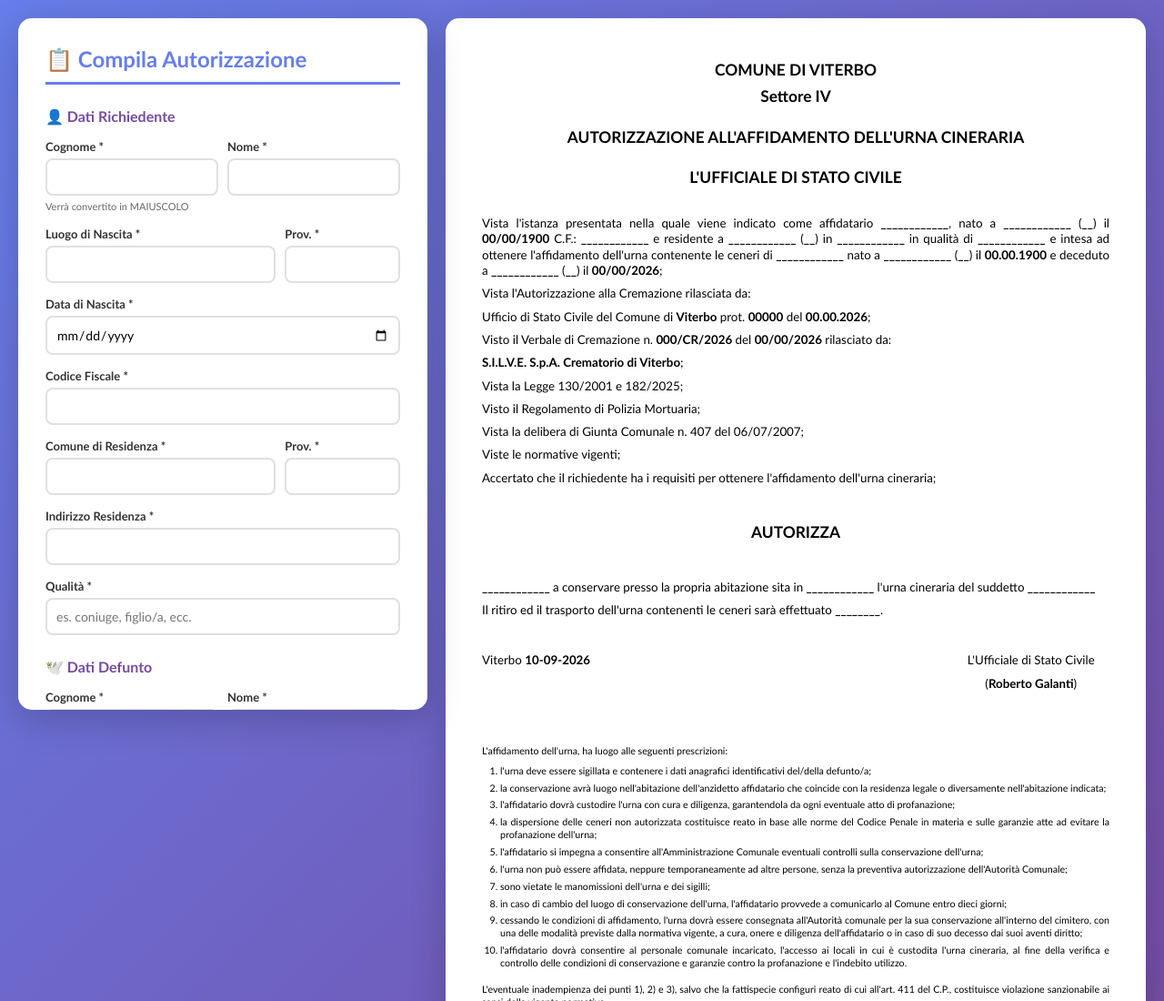
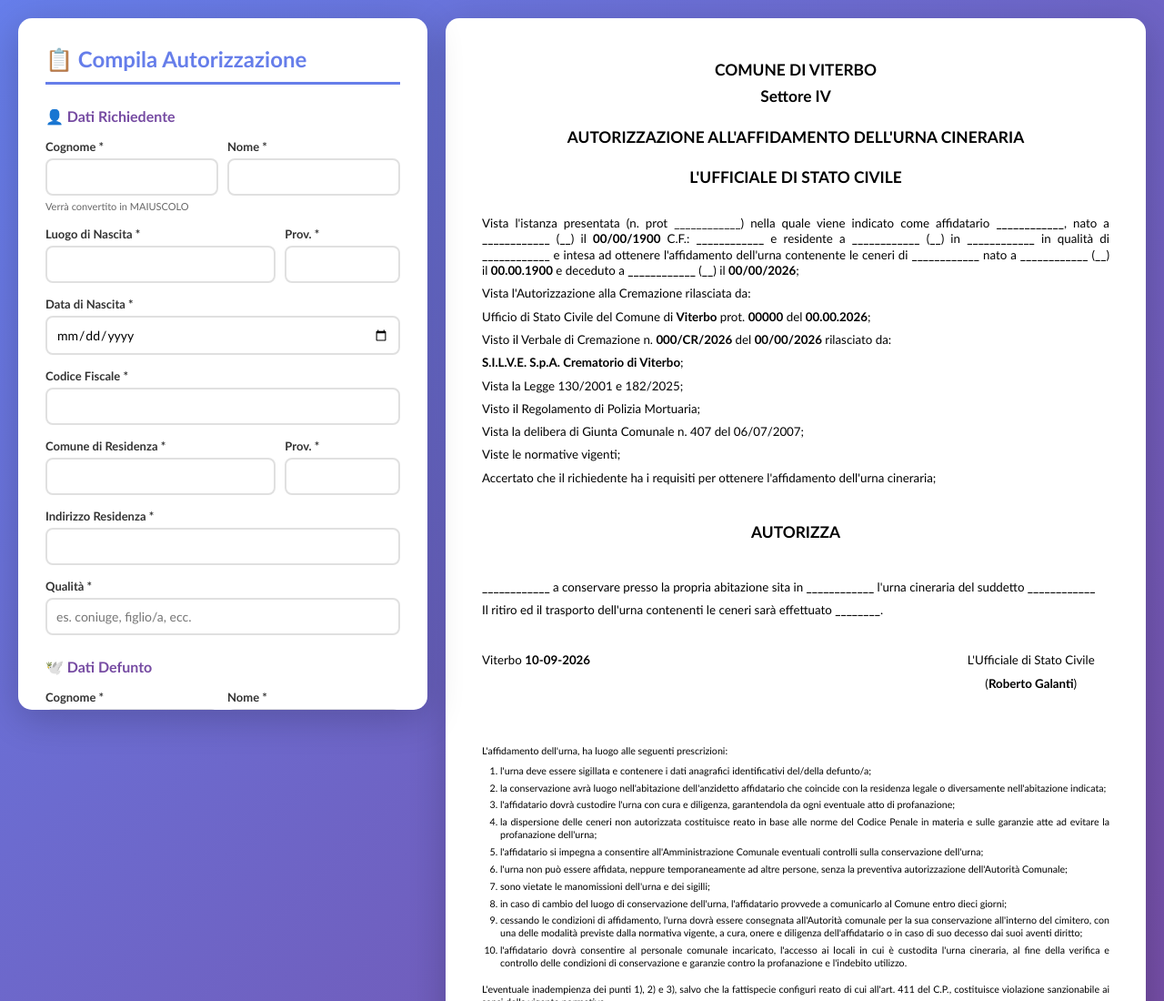
Before and after one commit to statocivileviterbo/Affido, a plain HTML site: page index.html in a window 1280 px wide. Shown: the top 1100 px of the page at 91% size. Drawn offline with nearby package versions, Linux system fonts and the light colour scheme.

Commit message:
Update index.html

```diff
--- a/index.html
+++ b/index.html
@@ -428,7 +428,7 @@
                 <div class="doc-subtitle-usc">L'UFFICIALE DI STATO CIVILE</div>
 
                 <div class="doc-content">
-                    <p>Vista l'istanza presentata nella quale viene indicato come affidatario <span class="campo" id="prev_richiedente">____________</span>, nato a <span class="campo" id="prev_luogoNascRich">____________</span> (<span class="campo" id="prev_provNascRich">__</span>) il <span class="campo" id="prev_dataNascRich">00/00/1900</span> C.F.: <span class="campo" id="prev_cf">____________</span> e residente a <span class="campo" id="prev_comuneRes">____________</span> (<span class="campo" id="prev_provRes">__</span>) in <span class="campo" id="prev_indirizzoRes">____________</span> in qualità di <span class="campo" id="prev_qualita">____________</span> e intesa ad ottenere l'affidamento dell'urna contenente le ceneri di <span class="campo" id="prev_defunto">____________</span> nato a <span class="campo" id="prev_luogoNascDef">____________</span> (<span class="campo" id="prev_provNascDef">__</span>) il <span class="campo" id="prev_dataNascDef">00.00.1900</span> e deceduto a <span class="campo" id="prev_luogoDec">____________</span> (<span class="campo" id="prev_provDec">__</span>) il <span class="campo" id="prev_dataDec">00/00/2026</span>;</p>
+                    <p>Vista l'istanza presentata (n. prot ____________) nella quale viene indicato come affidatario <span class="campo" id="prev_richiedente">____________</span>, nato a <span class="campo" id="prev_luogoNascRich">____________</span> (<span class="campo" id="prev_provNascRich">__</span>) il <span class="campo" id="prev_dataNascRich">00/00/1900</span> C.F.: <span class="campo" id="prev_cf">____________</span> e residente a <span class="campo" id="prev_comuneRes">____________</span> (<span class="campo" id="prev_provRes">__</span>) in <span class="campo" id="prev_indirizzoRes">____________</span> in qualità di <span class="campo" id="prev_qualita">____________</span> e intesa ad ottenere l'affidamento dell'urna contenente le ceneri di <span class="campo" id="prev_defunto">____________</span> nato a <span class="campo" id="prev_luogoNascDef">____________</span> (<span class="campo" id="prev_provNascDef">__</span>) il <span class="campo" id="prev_dataNascDef">00.00.1900</span> e deceduto a <span class="campo" id="prev_luogoDec">____________</span> (<span class="campo" id="prev_provDec">__</span>) il <span class="campo" id="prev_dataDec">00/00/2026</span>;</p>
 
                     <p>Vista l'Autorizzazione alla Cremazione rilasciata da:</p>
                     <p>Ufficio di Stato Civile del Comune di <span class="campo" id="prev_comuneAut">Viterbo</span> prot. <span class="campo" id="prev_prot">00000</span> del <span class="campo" id="prev_dataAut">00.00.2026</span>;</p>
```
